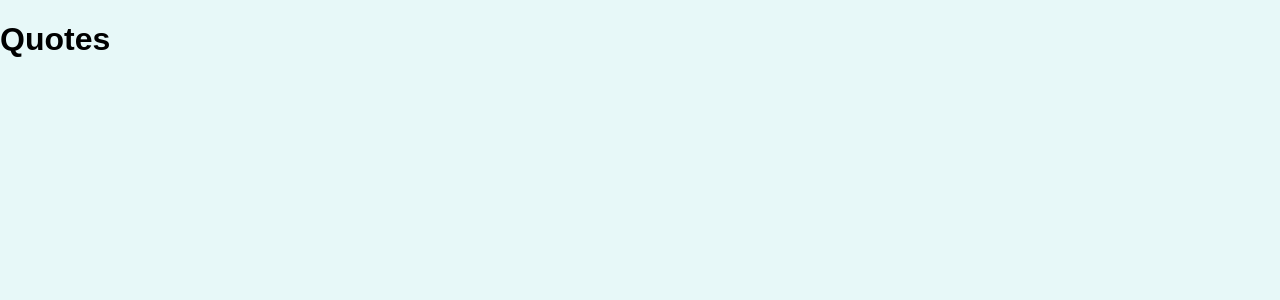
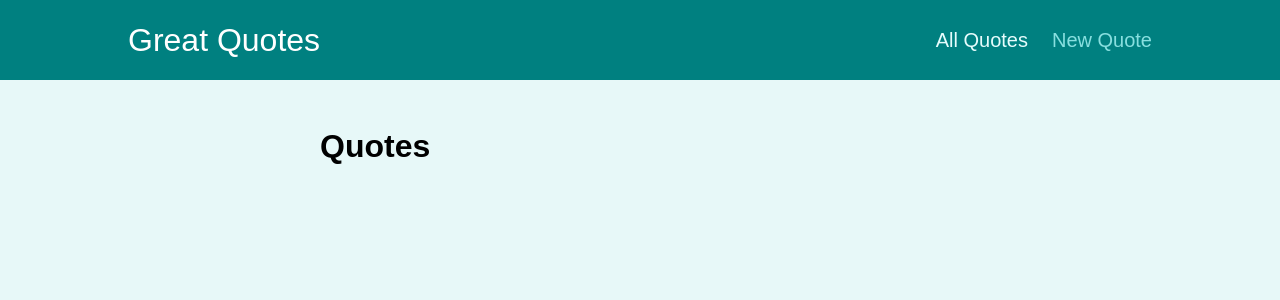
Before and after one commit to rootsuke/react-spa-practice, a React (Create React App) app: page /quotes in a window 1280 px wide. Shown: the top 300 px of the page. Built offline with nearby package versions, Linux system fonts and the light colour scheme.

Commit message:
add header and entire styles

```diff
--- a/src/App.js
+++ b/src/App.js
@@ -2,10 +2,11 @@
 import Quotes from './pages/Quotes';
 import QuoteDetail from './pages/QuoteDetail';
 import NewQuote from './pages/NewQuote';
+import Layout from './components/layout/Layout';
 
 function App() {
   return (
-    <div>
+    <Layout>
       <Switch>
         <Route path='/' exact>
           <Redirect to='/quotes'></Redirect>
@@ -23,7 +24,7 @@
           <NewQuote></NewQuote>
         </Route>
       </Switch>
-    </div>
+    </Layout>
   );
 }
 
--- /dev/null
+++ b/src/components/layout/Layout.js
@@ -0,0 +1,13 @@
+import classes from './Layout.module.css'
+import MainNavigation from './MainNavigation'
+
+const Layout = (props) => {
+  return (
+    <>
+      <MainNavigation></MainNavigation>
+      <main className={classes.main}>{props.children}</main>
+    </>
+  )
+}
+
+export default Layout
--- /dev/null
+++ b/src/components/layout/MainNavigation.js
@@ -0,0 +1,18 @@
+import { NavLink } from 'react-router-dom'
+import classes from './MainNavigation.module.css'
+
+const MainNavigation = () => {
+  return (
+    <header className={classes.header}>
+      <div className={classes.logo}>Great Quotes</div>
+      <nav className={classes.nav}>
+        <ul>
+          <li><NavLink to='/quotes' activeClassName={classes.active}>All Quotes</NavLink></li>
+          <li><NavLink to='/new-quote' activeClassName={classes.active}>New Quote</NavLink></li>
+        </ul>
+      </nav>
+    </header>
+  )
+}
+
+export default MainNavigation
```
